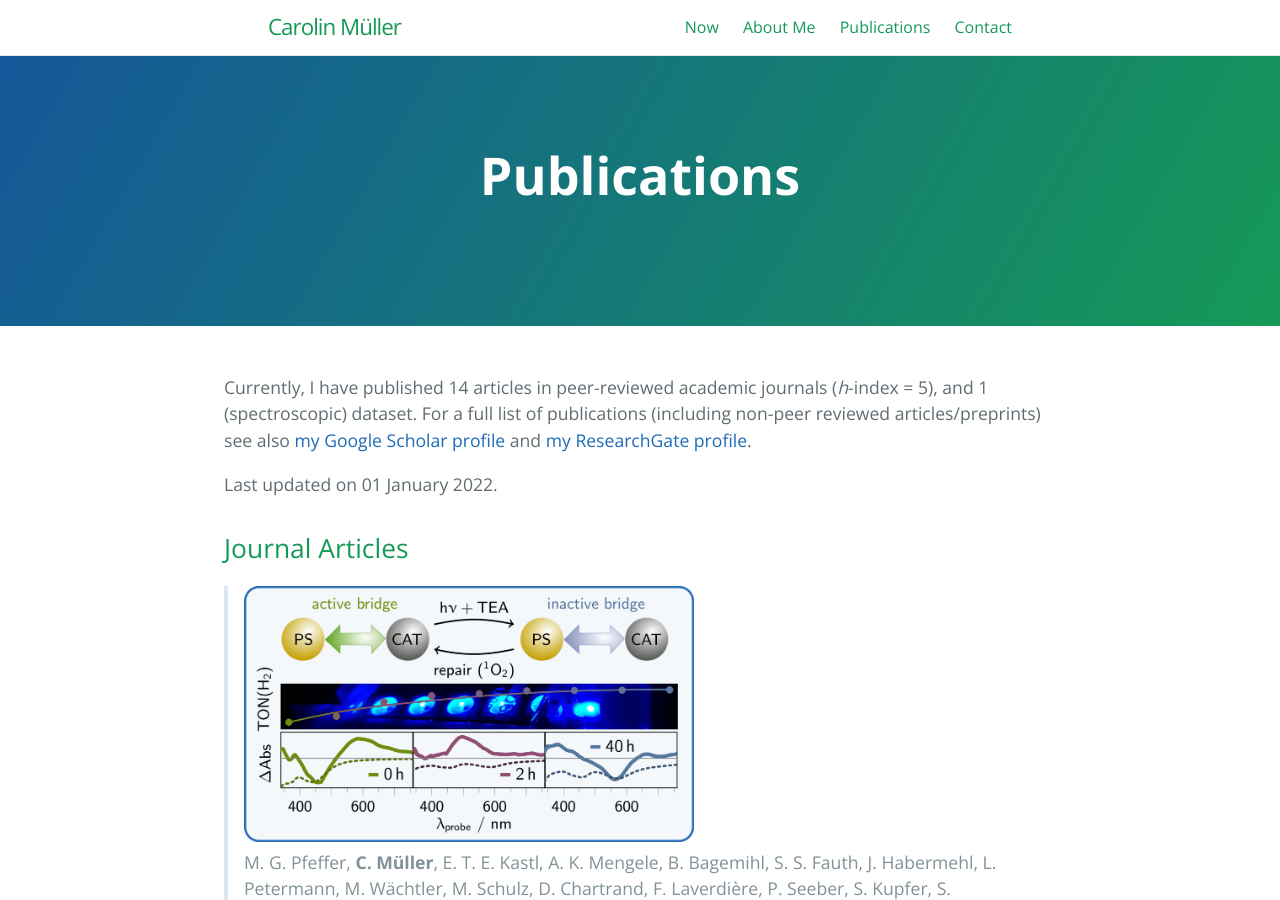
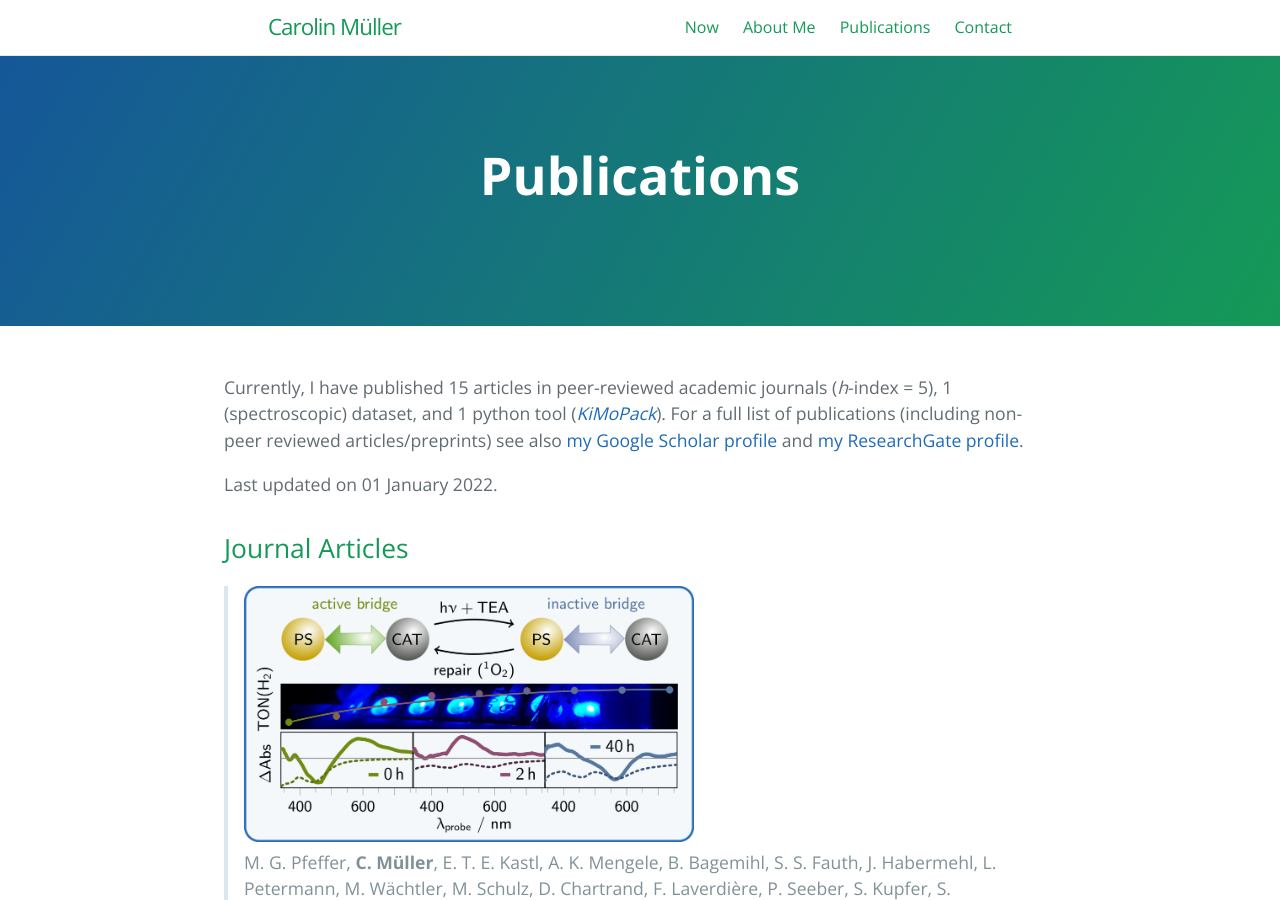
Before and after one commit to carolin-m/carolin-m.github.io, a Jekyll site: the page built from publications.md, in a window 1280 px wide and 900 px high. Built offline with Jekyll 4.4.1, drawn with Linux system fonts in a browser that asks for light colours.

Commit message:
Update publications.md

```diff
--- a/publications.md
+++ b/publications.md
@@ -6,7 +6,7 @@
 order: 1
 ---
 
-Currently, I have published 14 articles in peer-reviewed academic journals (*h*-index = 5), and 1 (spectroscopic) dataset. For a full list of publications (including non-peer reviewed articles/preprints) see also [my Google Scholar profile](https://scholar.google.com/citations?hl=de&user=GTdILbgAAAAJ) and [my ResearchGate profile](https://www.researchgate.net/profile/Carolin-Mueller-6).
+Currently, I have published 15 articles in peer-reviewed academic journals (*h*-index = 5), 1 (spectroscopic) dataset, and 1 python tool ([*KiMoPack*](https://pypi.org/project/KiMoPack/6.2.10/)). For a full list of publications (including non-peer reviewed articles/preprints) see also [my Google Scholar profile](https://scholar.google.com/citations?hl=de&user=GTdILbgAAAAJ) and [my ResearchGate profile](https://www.researchgate.net/profile/Carolin-Mueller-6).
 
 Last updated on 01 January 2022.
 
```
